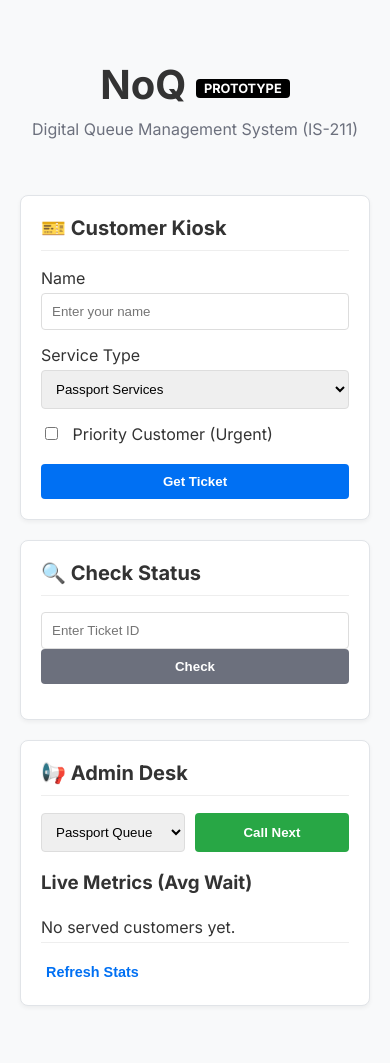
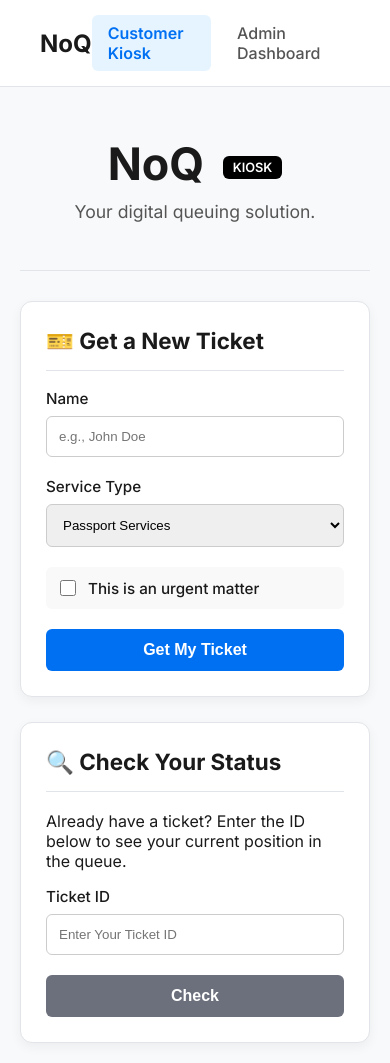
Before and after one commit to VictorImanuel2/211-SmartQueue, a Flask app: page / in a window 390 px wide. Before the commit the page ends 1006 px from the top, so only its background shows below. Run offline with Flask 3, Linux system fonts and the light colour scheme; data that the repository does not hold is empty.

Commit message:
Add admin/customer templates, UI & JS/CSS updates
Introduce a new base layout and split views: add _layout.html, customer.html and admin.html; update index to the new kiosk UI and route home to render the customer page. Enhance app.py: pre-populate more diverse mock tickets across services, add /admin route, and generate unique guest IDs using manager.counter. Replace fragile inline onclick handlers with safer DOM-based event binding and improved error handling in static/script.js; add logic to only attach listeners when elements exist and to better report errors. Major CSS overhaul in static/style.css: new design tokens, navigation, responsive grid, refined cards/buttons, and admin queue visuals. Small housekeeping: updated compiled bytecode in __pycache__.

```diff
--- a/app.py
+++ b/app.py
@@ -9,18 +9,39 @@ app = Flask(__name__)
 # Global In-Memory Queue Manager
 manager = QueueManager()
 
-# Pre-populate some data for demo
+# Pre-populate with more diverse data for a better demo
 try:
+    print("Pre-populating queue with mock data...")
+    # Passport queue
     manager.issue_ticket("u1", "Alice", "passport", priority_level=0)
     manager.issue_ticket("u2", "Bob", "passport", priority_level=0)
     manager.issue_ticket("u3", "Charlie", "passport", priority_level=5) # Priority
-    print("✅ Pre-populated queue data.")
+
+    # Tax queue
+    manager.issue_ticket("u4", "Diana", "tax", priority_level=8) # High Priority
+    manager.issue_ticket("u5", "Eve", "tax", priority_level=0)
+
+    # Municipal queue
+    manager.issue_ticket("u6", "Frank", "municipal", priority_level=0)
+
+    # Support queue
+    manager.issue_ticket("u7", "Grace", "support", priority_level=0)
+    manager.issue_ticket("u8", "Henry", "support", priority_level=0)
+
+    print("✅ 8 mock tickets created across different services.")
 except Exception as e:
     print(f"⚠️ Pre-populating error: {e}")
 
+
 @app.route('/')
 def home():
-    return render_template('index.html')
+    # Redirect to customer page by default
+    return render_template('customer.html')
+
+@app.route('/admin')
+def admin():
+    return render_template('admin.html')
+
 
 # --- API ENDPOINTS ---
 
@@ -28,7 +49,8 @@ def home():
 def create_ticket():
     data = request.json
     try:
-        user_id = data.get('user_id', 'guest')
+        # Use a unique ID for guests to allow multiple guest tickets
+        user_id = f"guest-{manager.counter}"
         name = data.get('name', 'Guest')
         service = data.get('service', 'passport')
         priority = int(data.get('priority', 0))
--- a/static/script.js
+++ b/static/script.js
@@ -1,21 +1,40 @@
 document.addEventListener('DOMContentLoaded', () => {
     console.log("NoQ Loaded");
 
-    // Attach event listeners explicitly to avoid inline HTML onclick issues if CSP strict
-    document.querySelector('.kiosk .btn.primary').addEventListener('click', takeTicket);
-    document.querySelector('.status .btn.secondary').addEventListener('click', checkStatus);
-    document.querySelector('.admin .btn.success').addEventListener('click', serveNext);
-    document.querySelector('.analytics-preview .btn.text-btn').addEventListener('click', refreshStats);
+    // Attach event listeners if the elements exist on the current page
+    // This prevents errors when switching between customer and admin views
 
-    // Initial Load
+    // Customer page elements
+    const getTicketBtn = document.getElementById('getTicketBtn');
+    if (getTicketBtn) {
+        getTicketBtn.addEventListener('click', takeTicket);
+    }
+
+    const checkStatusBtn = document.getElementById('checkStatusBtn');
+    if (checkStatusBtn) {
+        checkStatusBtn.addEventListener('click', checkStatus);
+    }
+
+    // Admin page elements
+    const serveNextBtn = document.getElementById('serveNextBtn');
+    if (serveNextBtn) {
+        serveNextBtn.addEventListener('click', serveNext);
+    }
+
+    const refreshStatsBtn = document.getElementById('refreshStatsBtn');
+    if (refreshStatsBtn) {
+        refreshStatsBtn.addEventListener('click', refreshStats);
+        // Initial Load for admin page
         refreshStats();
+    }
 });
 
 async function takeTicket() {
     const nameInput = document.getElementById('custName');
     const name = nameInput.value.trim() || "Guest";
     const service = document.getElementById('custService').value;
-    const priority = document.getElementById('custPriority').checked ? 5 : 0;
+    const isPriority = document.getElementById('custPriority').checked;
+    const priority = isPriority ? 5 : 0; // Assign a default priority level of 5 if checked
 
     try {
         const res = await fetch('/api/ticket', {
@@ -27,51 +46,59 @@ async function takeTicket() {
                 priority: priority
             })
         });
+
+        if (!res.ok) {
+            const errorData = await res.json();
+            throw new Error(errorData.error || `HTTP error! status: ${res.status}`);
+        }
+
         const data = await res.json();
 
-        if(data.success) {
         document.getElementById('displayTicketId').textContent = data.ticket_id;
         document.getElementById('displayPos').textContent = data.position;
         document.getElementById('displayWait').textContent = data.wait_time;
 
         const result = document.getElementById('ticketResult');
         result.classList.remove('hidden');
-            result.style.display = 'block';
 
         // Clear inputs
         nameInput.value = "";
         document.getElementById('custPriority').checked = false;
-        } else {
-            alert("Error: " + data.error);
-        }
+
     } catch(e) {
-        console.error(e);
-        alert("Server error");
+        console.error("Error taking ticket:", e);
+        alert("Error: " + e.message);
     }
 }
 
 async function checkStatus() {
-    const id = document.getElementById('checkId').value.trim();
-    if(!id) return alert("Please enter a Ticket ID");
+    const idInput = document.getElementById('checkId');
+    const id = idInput.value.trim();
+    if (!id) return alert("Please enter a Ticket ID");
 
     try {
         const res = await fetch(`/api/status/${id}`);
-        if(res.status === 404) {
+
+        if (res.status === 404) {
             alert("Ticket not found or already served.");
             return;
         }
 
+        if (!res.ok) {
+            throw new Error(`HTTP error! status: ${res.status}`);
+        }
+
         const data = await res.json();
-        if(data.success) {
+
         document.getElementById('statusPos').textContent = data.position;
         document.getElementById('statusWait').textContent = data.wait_time;
 
         const result = document.getElementById('statusResult');
         result.classList.remove('hidden');
-            result.style.display = 'block';
-        }
+
     } catch(e) {
-        console.error(e);
+        console.error("Error checking status:", e);
+        alert("An error occurred while checking the status.");
     }
 }
 
@@ -87,43 +114,52 @@ async function serveNext() {
 
         const data = await res.json();
 
-        if(data.success) {
+        if (data.success) {
             const t = data.ticket;
             document.getElementById('servingTicket').textContent = t.id;
             document.getElementById('servingName').textContent = t.customer;
 
             const result = document.getElementById('serveResult');
             result.classList.remove('hidden');
-            result.style.display = 'block';
 
             // Auto refresh stats
             refreshStats();
         } else {
-            alert(data.message || "Queue is empty!");
+            alert(data.message || "Queue is empty for this service!");
+            // Optionally hide the serving box if queue is empty
+            document.getElementById('serveResult').classList.add('hidden');
 }
     } catch(e) {
-        console.error(e);
+        console.error("Error serving next:", e);
+        alert("An error occurred while serving the next customer.");
     }
 }
 
 async function refreshStats() {
     try {
         const res = await fetch('/api/analytics');
+        if (!res.ok) {
+            throw new Error(`HTTP error! status: ${res.status}`);
+        }
         const data = await res.json();
 
         const list = document.getElementById('statsList');
-        list.innerHTML = "";
+        if (!list) return; // In case we're on a page without this element
 
-        if(data.success && data.stats.length > 0) {
+        list.innerHTML = ""; // Clear current stats
+
+        if (data.success && data.stats.length > 0) {
             data.stats.forEach(s => {
                 const li = document.createElement('li');
-                li.innerHTML = `<span>${s.service.toUpperCase()}</span> <span>Avg Wait: <strong>${s.avg_wait.toFixed(1)} m</strong></span>`;
+                li.innerHTML = `<span>${s.service.charAt(0).toUpperCase() + s.service.slice(1)}</span> <strong>${s.avg_wait.toFixed(1)} min</strong>`;
                 list.appendChild(li);
             });
         } else {
             list.innerHTML = "<li>No served customers yet.</li>";
         }
     } catch(e) {
-        console.error(e);
+        console.error("Error refreshing stats:", e);
+        const list = document.getElementById('statsList');
+        if(list) list.innerHTML = "<li>Error loading stats.</li>";
     }
 }
--- a/static/style.css
+++ b/static/style.css
@@ -1,145 +1,229 @@
 :root {
     --primary: #0070f3;
+    --primary-light: #e6f4ff;
     --secondary: #6c707d;
     --success: #28a745;
     --error: #dc3545;
     --background: #f8f9fa;
-    --card: white;
-    --text: #333;
+    --card-bg: white;
+    --text-primary: #1a1a1a;
+    --text-secondary: #555;
+    --border-color: #e1e4e8;
 }
 
 body {
     font-family: 'Inter', sans-serif;
     background-color: var(--background);
-    color: var(--text);
+    color: var(--text-primary);
     margin: 0;
     padding: 0;
 }
 
 .container {
-    max-width: 900px;
+    max-width: 1100px;
     margin: 0 auto;
     padding: 20px;
 }
 
+/* New Navigation Styles */
+.main-nav {
+    background-color: var(--card-bg);
+    border-bottom: 1px solid var(--border-color);
+    padding: 0 20px;
+}
+
+.nav-container {
+    display: flex;
+    justify-content: space-between;
+    align-items: center;
+    padding-top: 15px;
+    padding-bottom: 15px;
+}
+
+.nav-logo {
+    font-size: 1.5rem;
+    font-weight: 700;
+    color: var(--text-primary);
+    text-decoration: none;
+}
+
+.nav-links {
+    display: flex;
+    gap: 10px;
+}
+
+.nav-link {
+    text-decoration: none;
+    color: var(--text-secondary);
+    padding: 8px 16px;
+    border-radius: 6px;
+    font-weight: 500;
+    transition: background-color 0.2s, color 0.2s;
+}
+
+.nav-link:hover {
+    background-color: #f0f0f0;
+    color: var(--text-primary);
+}
+
+.nav-link.active {
+    background-color: var(--primary-light);
+    color: var(--primary);
+    font-weight: 600;
+}
+
+
 header {
     text-align: center;
-    padding: 40px 0;
+    padding: 30px 0;
+    border-bottom: 1px solid var(--border-color);
+    margin-bottom: 30px;
 }
 
 header h1 {
-    font-size: 2.5rem;
+    font-size: 2.8rem;
     margin: 0;
+    font-weight: 700;
 }
 
-.badge {
+header .badge {
     background: #000;
     color: #fff;
-    padding: 2px 8px;
-    border-radius: 4px;
+    padding: 4px 10px;
+    border-radius: 6px;
     font-size: 0.8rem;
     vertical-align: middle;
+    margin-left: 8px;
+    font-weight: 600;
 }
 
 header p {
-    color: var(--secondary);
+    color: var(--text-secondary);
     margin-top: 10px;
+    font-size: 1.1rem;
 }
 
-.grid-layout {
+.main-grid {
     display: grid;
     grid-template-columns: 1fr;
-    gap: 20px;
+    gap: 25px;
 }
 
 @media (min-width: 768px) {
-    .grid-layout {
-        grid-template-columns: repeat(2, 1fr);
+    .main-grid {
+        grid-template-columns: repeat(auto-fit, minmax(400px, 1fr));
     }
 }
 
 .card {
-    background: var(--card);
-    border-radius: 8px;
-    padding: 20px;
-    border: 1px solid #e1e4e8;
-    box-shadow: 0 2px 4px rgba(0,0,0,0.05);
+    background: var(--card-bg);
+    border-radius: 12px;
+    padding: 25px;
+    border: 1px solid var(--border-color);
+    box-shadow: 0 4px 12px rgba(0,0,0,0.05);
 }
 
 .card h2 {
     margin-top: 0;
-    font-size: 1.25rem;
-    border-bottom: 1px solid #eee;
-    padding-bottom: 10px;
+    font-size: 1.4rem;
+    display: flex;
+    align-items: center;
+    gap: 10px;
+    padding-bottom: 15px;
+    border-bottom: 1px solid var(--border-color);
 }
 
 .form-group {
-    margin-bottom: 15px;
+    margin-bottom: 20px;
 }
 
 .form-group label {
     display: block;
     font-weight: 500;
-    margin-bottom: 5px;
+    margin-bottom: 8px;
+    font-size: 0.95rem;
 }
 
 input[type="text"], select {
     width: 100%;
-    padding: 10px;
-    border: 1px solid #ddd;
-    border-radius: 4px;
+    padding: 12px;
+    border: 1px solid #ccc;
+    border-radius: 6px;
     box-sizing: border-box;
+    transition: border-color 0.2s, box-shadow 0.2s;
+}
+
+input[type="text"]:focus, select:focus {
+    border-color: var(--primary);
+    outline: none;
+    box-shadow: 0 0 0 3px var(--primary-light);
 }
 
 .checkbox-group {
     display: flex;
     align-items: center;
+    padding: 10px;
+    border-radius: 6px;
+    background-color: #f9f9f9;
 }
 
 .checkbox-group input {
-    margin-right: 10px;
+    margin-right: 12px;
+    width: 16px;
+    height: 16px;
+}
+
+.checkbox-group label {
+    margin: 0;
+    font-weight: 500;
 }
 
 .btn {
     display: inline-block;
-    padding: 10px 20px;
+    padding: 12px 24px;
     border: none;
-    border-radius: 4px;
+    border-radius: 6px;
     font-weight: 600;
     cursor: pointer;
-    transition: background-color 0.2s;
+    transition: all 0.2s;
     width: 100%;
+    text-align: center;
+    font-size: 1rem;
 }
 
-.primary {
+.btn.primary {
     background: var(--primary);
     color: white;
 }
-.primary:hover { background: #0060df; }
+.btn.primary:hover { background: #0060df; }
 
-.secondary {
+.btn.secondary {
     background: var(--secondary);
     color: white;
 }
+.btn.secondary:hover { background: #5a6268; }
 
-.success {
+.btn.success {
     background: var(--success);
     color: white;
 }
+.btn.success:hover { background: #218838; }
 
-.text-btn {
+.btn.text-btn {
     background: transparent;
     color: var(--primary);
     padding: 5px;
     font-size: 0.9rem;
     width: auto;
 }
+.btn.text-btn:hover { background-color: var(--primary-light); }
 
 .result-box {
     margin-top: 20px;
-    padding: 15px;
-    background: #f0f4f8;
-    border-radius: 4px;
+    padding: 20px;
+    background: var(--primary-light);
+    border: 1px solid #bce0ff;
+    border-radius: 8px;
     text-align: center;
 }
 
@@ -148,35 +232,57 @@ input[type="text"], select {
 }
 
 .ticket-display {
-    font-size: 1.5rem;
+    font-size: 2.5rem;
     font-weight: bold;
     color: var(--primary);
     margin-bottom: 10px;
+    letter-spacing: 2px;
 }
 
 .admin-controls {
-    display: flex;
+    display: grid;
+    grid-template-columns: 1fr auto;
     gap: 10px;
-    margin-bottom: 15px;
+    margin-bottom: 20px;
+    align-items: end;
 }
 
-.analytics-preview ul {
+.analytics-preview ul, .queue-list ul {
     list-style: none;
     padding: 0;
+    margin: 0;
 }
 
-.analytics-preview li {
+.analytics-preview li, .queue-list li {
     display: flex;
     justify-content: space-between;
-    padding: 5px 0;
-    border-bottom: 1px solid #eee;
+    padding: 12px 5px;
+    border-bottom: 1px solid var(--border-color);
+    font-size: 0.95rem;
 }
 
-.status {
+.analytics-preview li:last-child, .queue-list li:last-child {
+    border-bottom: none;
+}
+
+.status-card {
     grid-column: 1 / -1;
 }
 
-@media (min-width: 768px) {
-    .ticket-display { font-size: 2rem; }
-    .status { grid-column: span 1; }
+@media (min-width: 950px) {
+    .status-card { grid-column: span 1; }
 }
+
+/* New card styling for admin queue view */
+.queue-card {
+    margin-top: 20px;
+}
+
+.queue-list .priority {
+    font-weight: 600;
+    color: var(--error);
+}
+.queue-list .priority::before {
+    content: '⚡️';
+    margin-right: 5px;
+}
--- /dev/null
+++ b/templates/_layout.html
@@ -0,0 +1,28 @@
+<!DOCTYPE html>
+<html lang="en">
+<head>
+    <meta charset="UTF-8">
+    <meta name="viewport" content="width=device-width, initial-scale=1.0">
+    <title>{% block title %}NoQ System{% endblock %}</title>
+    <link rel="stylesheet" href="{{ url_for('static', filename='style.css') }}">
+    <link href="https://fonts.googleapis.com/css2?family=Inter:wght@300;400;500;600;700&display=swap" rel="stylesheet">
+</head>
+<body>
+    <nav class="main-nav">
+        <div class="container nav-container">
+            <a href="/" class="nav-logo">NoQ</a>
+            <div class="nav-links">
+                <a href="/" class="nav-link {% if request.path == '/' %}active{% endif %}">Customer Kiosk</a>
+                <a href="/admin" class="nav-link {% if request.path == '/admin' %}active{% endif %}">Admin Dashboard</a>
+            </div>
+        </div>
+    </nav>
+
+    <div class="container">
+        {% block content %}{% endblock %}
+    </div>
+
+    <script src="{{ url_for('static', filename='script.js') }}"></script>
+    {% block extra_js %}{% endblock %}
+</body>
+</html>
--- /dev/null
+++ b/templates/customer.html
@@ -0,0 +1,70 @@
+{% extends "_layout.html" %}
+
+{% block title %}Customer Kiosk - NoQ{% endblock %}
+
+{% block content %}
+<header>
+    <h1>NoQ <span class="badge">KIOSK</span></h1>
+    <p>Your digital queuing solution.</p>
+</header>
+
+<main class="main-grid">
+    <!-- Customer Kiosk Section -->
+    <section class="card kiosk-card">
+        <h2>🎫 Get a New Ticket</h2>
+        <div class="form-group">
+            <label for="custName">Name</label>
+            <input type="text" id="custName" placeholder="e.g., John Doe">
+        </div>
+        <div class="form-group">
+            <label for="custService">Service Type</label>
+            <select id="custService">
+                <option value="passport">Passport Services</option>
+                <option value="tax">Tax Office</option>
+                <option value="municipal">Municipal Services</option>
+                <option value="support">General Support</option>
+            </select>
+        </div>
+        <div class="form-group checkbox-group">
+             <input type="checkbox" id="custPriority">
+            <label for="custPriority">This is an urgent matter</label>
+        </div>
+        <button id="getTicketBtn" class="btn primary">Get My Ticket</button>
+
+        <div id="ticketResult" class="result-box hidden">
+            <h3>Your Ticket is Ready!</h3>
+            <p>Your Ticket ID is:</p>
+            <div class="ticket-display">
+                <span id="displayTicketId">--</span>
+            </div>
+            <hr>
+            <p>Current Position: <strong><span id="displayPos">--</span></strong> | Est. Wait: <strong><span id="displayWait">--</span> minutes</strong></p>
+        </div>
+    </section>
+
+    <!-- Status Check Section -->
+    <section class="card status-card">
+        <h2>🔍 Check Your Status</h2>
+        <p>Already have a ticket? Enter the ID below to see your current position in the queue.</p>
+        <div class="form-group">
+            <label for="checkId">Ticket ID</label>
+            <input type="text" id="checkId" placeholder="Enter Your Ticket ID">
+        </div>
+        <button id="checkStatusBtn" class="btn secondary">Check</button>
+
+        <div id="statusResult" class="result-box hidden">
+            <h3>Current Status</h3>
+            <p>Position in Queue: <strong><span id="statusPos">--</span></strong></p>
+            <p>Estimated Wait: <strong><span id="statusWait">--</span> minutes</strong></p>
+        </div>
+    </section>
+</main>
+{% endblock %}
+
+{% block extra_js %}
+<script>
+    // Specific event listeners for this page
+    document.getElementById('getTicketBtn').addEventListener('click', takeTicket);
+    document.getElementById('checkStatusBtn').addEventListener('click', checkStatus);
+</script>
+{% endblock %}
--- a/templates/index.html
+++ b/templates/index.html
@@ -3,24 +3,30 @@
 <head>
     <meta charset="UTF-8">
     <meta name="viewport" content="width=device-width, initial-scale=1.0">
-    <title>NoQ System</title>
+    <title>Customer Kiosk - NoQ System</title>
     <link rel="stylesheet" href="/static/style.css">
     <link href="https://fonts.googleapis.com/css2?family=Inter:wght@300;400;600;700&display=swap" rel="stylesheet">
 </head>
 <body>
+    <div class="top-nav">
+        <div class="container">
+            <a href="/" class="active">Customer Kiosk</a>
+            <a href="/admin">Admin Dashboard</a>
+        </div>
+    </div>
     <div class="container">
         <header>
-            <h1>NoQ <span class="badge">PROTOTYPE</span></h1>
-            <p>Digital Queue Management System (IS-211)</p>
+            <h1>NoQ <span class="badge">KIOSK</span></h1>
+            <p>Your digital queuing solution.</p>
         </header>
 
-        <main class="grid-layout">
+        <main class="grid-layout customer-view">
             <!-- Customer Kiosk Section -->
             <section class="card kiosk">
-                <h2>🎫 Customer Kiosk</h2>
+                <h2>🎫 Get a New Ticket</h2>
                 <div class="form-group">
                     <label>Name</label>
-                    <input type="text" id="custName" placeholder="Enter your name">
+                    <input type="text" id="custName" placeholder="e.g., John Doe">
                 </div>
                 <div class="form-group">
                     <label>Service Type</label>
@@ -33,59 +39,38 @@
                 </div>
                 <div class="form-group checkbox-group">
                     <label>
-                        <input type="checkbox" id="custPriority"> Priority Customer (Urgent)
+                        <input type="checkbox" id="custPriority"> This is an urgent matter
                     </label>
                 </div>
-                <button onclick="takeTicket()" class="btn primary">Get Ticket</button>
+                <button class="btn primary">Get My Ticket</button>
 
                 <div id="ticketResult" class="result-box hidden">
-                    <h3>Ticket Issued!</h3>
+                    <h3>Your Ticket is Ready!</h3>
+                    <p>Your Ticket ID is:</p>
                     <div class="ticket-display">
                         <span class="ticket-id" id="displayTicketId">--</span>
                     </div>
-                    <p>Position: <strong id="displayPos">--</strong></p>
-                    <p>Est. Wait: <strong id="displayWait">--</strong> mins</p>
+                    <hr>
+                    <p>Current Position: <strong id="displayPos">--</strong></p>
+                    <p>Est. Wait Time: <strong id="displayWait">--</strong> minutes</p>
                 </div>
             </section>
 
             <!-- Status Check Section -->
             <section class="card status">
-                <h2>🔍 Check Status</h2>
+                <h2>🔍 Check Your Status</h2>
+                <p>Already have a ticket? Enter the ID below to see your current position in the queue.</p>
                 <div class="form-group">
-                    <input type="text" id="checkId" placeholder="Enter Ticket ID">
-                    <button onclick="checkStatus()" class="btn secondary">Check</button>
+                    <label>Ticket ID</label>
+                    <div class="input-with-button">
+                        <input type="text" id="checkId" placeholder="Enter Your Ticket ID">
+                        <button class="btn secondary">Check</button>
+                    </div>
                 </div>
                 <div id="statusResult" class="result-box hidden">
-                    <p>Status: <strong id="statusPos">--</strong></p>
-                    <p>Wait: <strong id="statusWait">--</strong> mins</p>
-                </div>
-            </section>
-
-            <!-- Admin Desk Section -->
-            <section class="card admin">
-                <h2>📢 Admin Desk</h2>
-                <div class="admin-controls">
-                    <select id="adminService">
-                        <option value="passport">Passport Queue</option>
-                        <option value="tax">Tax Queue</option>
-                        <option value="municipal">Municipal Queue</option>
-                        <option value="support">Support Queue</option>
-                    </select>
-                    <button onclick="serveNext()" class="btn success">Call Next</button>
-                </div>
-
-                <div id="serveResult" class="result-box hidden">
-                    <h3>Now Serving</h3>
-                    <div class="serving-display">
-                        <span id="servingTicket">--</span>
-                    </div>
-                    <p>Customer: <span id="servingName">--</span></p>
-                </div>
-
-                <div class="analytics-preview">
-                    <h3>Live Metrics (Avg Wait)</h3>
-                    <ul id="statsList"></ul>
-                    <button onclick="refreshStats()" class="btn text-btn">Refresh Stats</button>
+                    <h3>Current Status</h3>
+                    <p>Position in Queue: <strong id="statusPos">--</strong></p>
+                    <p>Estimated Wait: <strong id="statusWait">--</strong> minutes</p>
                 </div>
             </section>
         </main>
```
Also changed, not shown: templates/admin.html (added, +60 -0 lines). Lines whose indentation alone changed are shown as unchanged.
